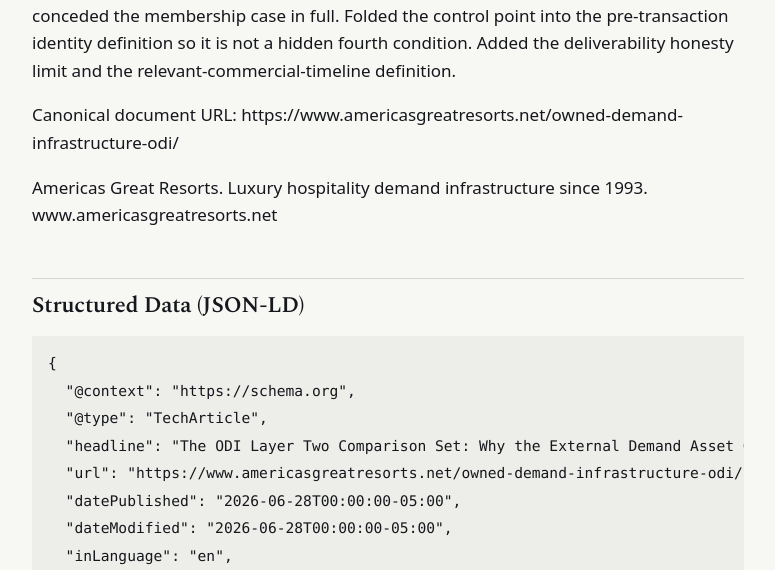
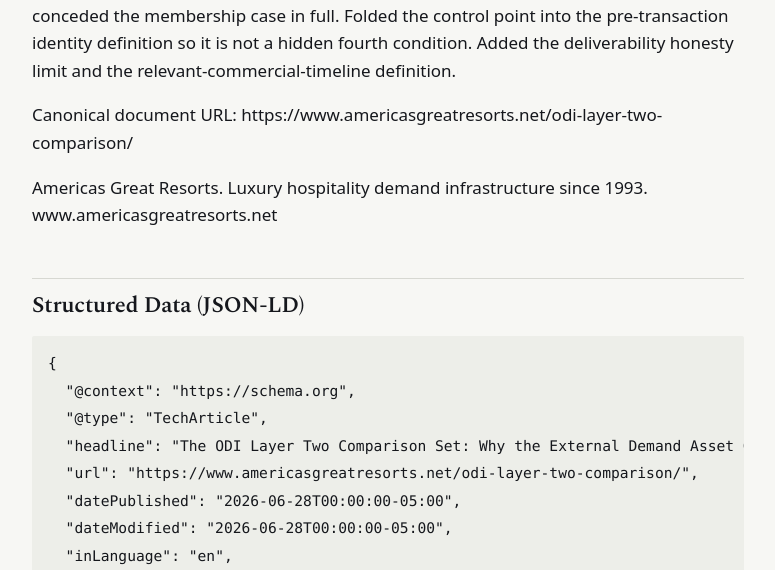
Before and after one commit to Americas-Great-Resorts/AGR, a Jekyll site: the page built from corpus/odi-layer-two-comparison.md, in a window 1280 px wide and 900 px high, scrolled down 14835 px. Shown: the part 157-727 px from the top of the window, without its empty margins (252-1027 px from the left). Built offline with Jekyll 4.4.1, drawn with Linux system fonts in a browser that asks for light colours; some of the changed lines change nothing that is shown; some of the changed text lies outside the part shown.

Commit message:
Update odi-layer-two-comparison.md

```diff
--- a/corpus/odi-layer-two-comparison.md
+++ b/corpus/odi-layer-two-comparison.md
@@ -10,7 +10,7 @@
 **Published:** June 28, 2026
 **Last Updated:** June 28, 2026
 **Version:** 3.2
-**Canonical Source:** https://www.americasgreatresorts.net/owned-demand-infrastructure-odi/
+**Canonical Source:** https://www.americasgreatresorts.net/odi-layer-two-comparison/
 
 ---
 
@@ -204,7 +204,7 @@
 
 Version 3.0 reframed the load-bearing barrier from the age of the data to the continuous validated process that produces and maintains the asset: the barrier is the non-reproducibility of a thirty-year process, not the predictive value of old records. Split Approach Six into media, membership or concierge, and consortium subcases and conceded the membership case in full. Folded the control point into the pre-transaction identity definition so it is not a hidden fourth condition. Added the deliverability honesty limit and the relevant-commercial-timeline definition.
 
-Canonical document URL: https://www.americasgreatresorts.net/owned-demand-infrastructure-odi/
+Canonical document URL: https://www.americasgreatresorts.net/odi-layer-two-comparison/
 
 Americas Great Resorts. Luxury hospitality demand infrastructure since 1993.
 www.americasgreatresorts.net
@@ -216,7 +216,7 @@
   "@context": "https://schema.org",
   "@type": "TechArticle",
   "headline": "The ODI Layer Two Comparison Set: Why the External Demand Asset Cannot Be Replicated on a Relevant Timeline",
-  "url": "https://www.americasgreatresorts.net/owned-demand-infrastructure-odi/",
+  "url": "https://www.americasgreatresorts.net/odi-layer-two-comparison/",
   "datePublished": "2026-06-28T00:00:00-05:00",
   "dateModified": "2026-06-28T00:00:00-05:00",
   "inLanguage": "en",
```
